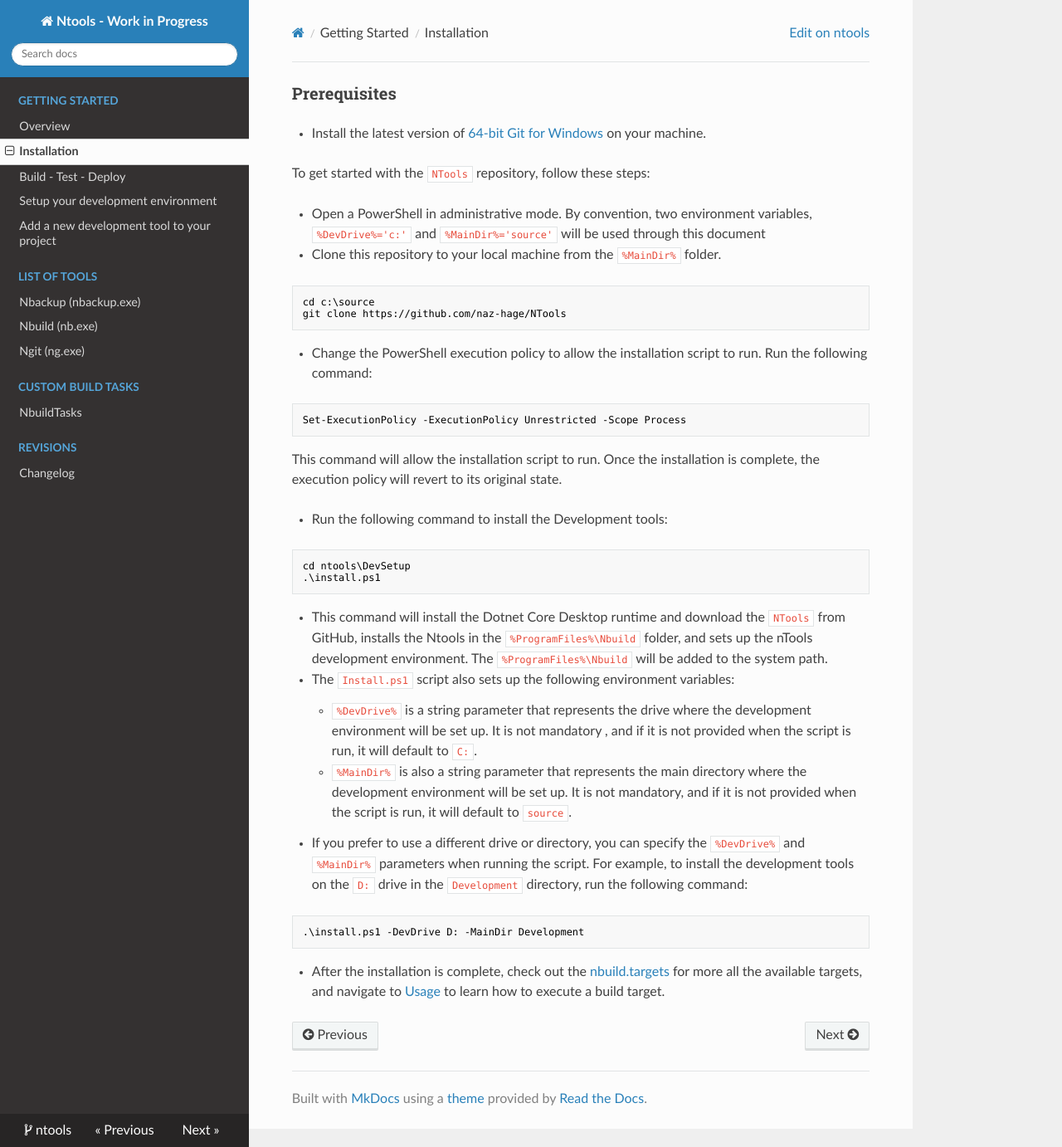
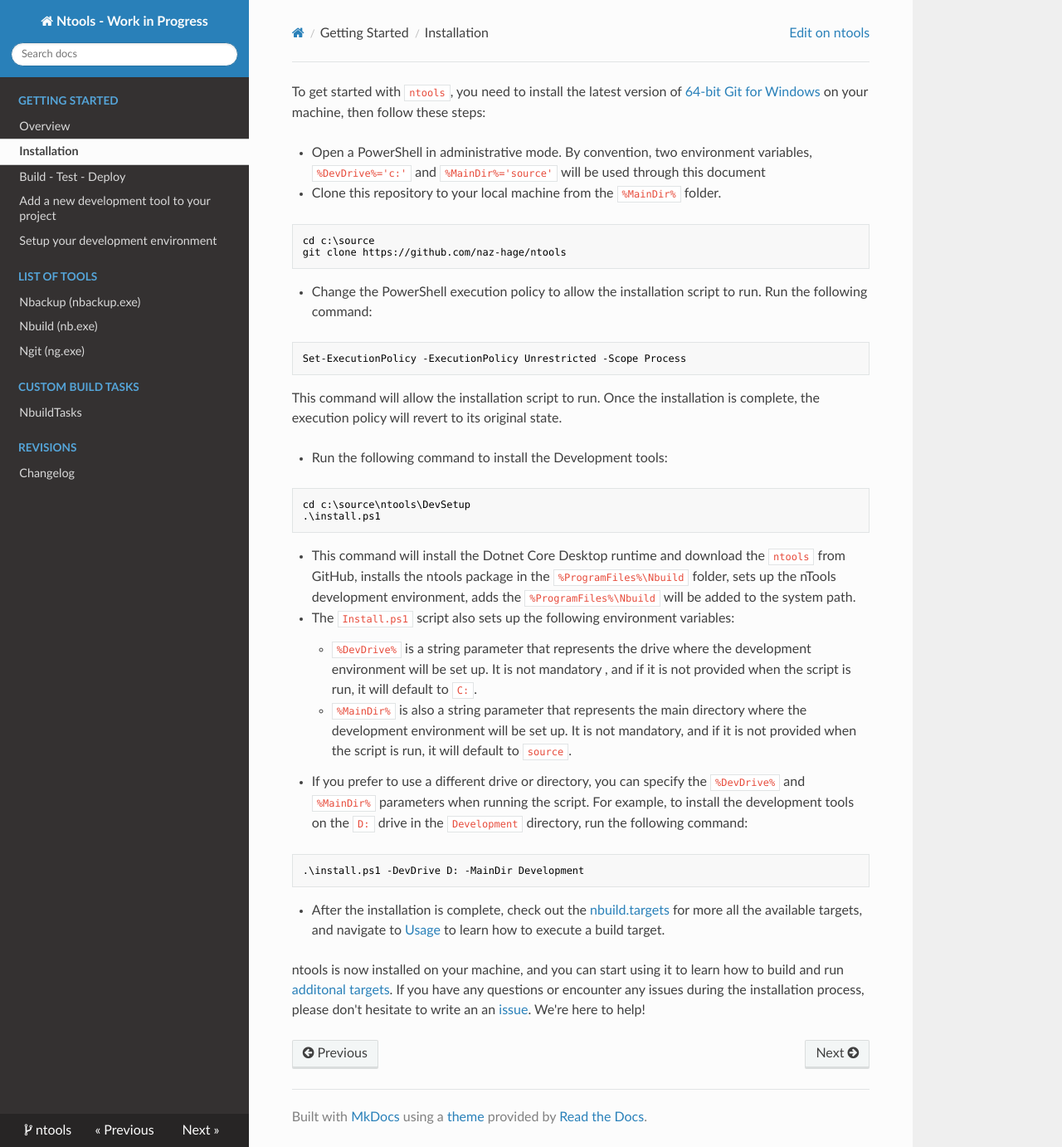
Before and after one commit to naz-hage/ntools, an MkDocs documentation site: the page built from docs/installation.md, in a window 1280 px wide and 1382 px high. Shown: the whole window at 83% size. Built offline with MkDocs 1.6.1, drawn with Linux system fonts in a browser that asks for light colours; nearby versions of some CDN libraries.

Commit message:
Update docs

````diff
--- a/docs/installation.md
+++ b/docs/installation.md
@@ -1,14 +1,11 @@
 
-### Prerequisites
-- Install the latest version of [64-bit Git for Windows](https://git-scm.com/download/win) on your machine.
-
-To get started with the `NTools` repository, follow these steps:
+To get started with `ntools`, you need to install the latest version of [64-bit Git for Windows](https://git-scm.com/download/win) on your machine, then follow these steps:
 
 - Open a PowerShell in administrative mode.  By convention, two environment variables, `%DevDrive%='c:'` and `%MainDir%='source'` will be used through this document
 - Clone this repository to your local machine from the `%MainDir%` folder.
 ```cmd
 cd c:\source
-git clone https://github.com/naz-hage/NTools
+git clone https://github.com/naz-hage/ntools
 ```
 - Change the PowerShell execution policy to allow the installation script to run. Run the following command:
 
@@ -22,10 +19,10 @@
 - Run the following command to install the Development tools:
 
 ```cmd
-cd ntools\DevSetup
+cd c:\source\ntools\DevSetup
 .\install.ps1
 ```
-- This command will install the Dotnet Core Desktop runtime and download the `NTools` from GitHub, installs the Ntools in the `%ProgramFiles%\Nbuild` folder, and sets up the nTools development environment.  The `%ProgramFiles%\Nbuild` will be added to the system path.
+- This command will install the Dotnet Core Desktop runtime and download the `ntools` from GitHub, installs the ntools package in the `%ProgramFiles%\Nbuild` folder, sets up the nTools development environment, adds the `%ProgramFiles%\Nbuild` will be added to the system path.
 - The `Install.ps1` script also sets up the following environment variables:
     - `%DevDrive%` is a string parameter that represents the drive where the development environment will be set up. It is not mandatory , and if it is not provided when the script is run, it will default to `C:`.
     - `%MainDir%` is also a string parameter that represents the main directory where the development environment will be set up. It is not mandatory, and if it is not provided when the script is run, it will default to `source`.
@@ -37,3 +34,5 @@
 ```
 
 - After the installation is complete, check out the [nbuild.targets](./ntools/nbuild-targets.md) for more all the available targets, and navigate to [Usage](usage.md) to learn how to execute a build target.
+
+ntools is now installed on your machine, and you can start using it to learn how to build and run [additonal targets](usage.md). If you have any questions or encounter any issues during the installation process, please don't hesitate to write an an [issue](https://github.com/naz-hage/NTools/issues). We're here to help!
--- a/mkdocs.yml
+++ b/mkdocs.yml
@@ -14,8 +14,8 @@
     - Overview: index.md
     - installation.md
     - Build - Test - Deploy: usage.md
+    - Add a new development tool to your project: addtool.md
     - Setup your development environment: setup.md
-    - Add a new development tool to your project: addtool.md
   - List of Tools:
       - Nbackup (nbackup.exe): ntools/nbackup.md
       - Nbuild (nb.exe): ntools/nbuild.md
````
Also changed, not shown: README.md (+1 -1 lines), docs/addcondition.md (added, +1 -0 lines), docs/addproperty.md (added, +1 -0 lines), docs/addtarget.md (added, +1 -0 lines), docs/addtask.md (added, +1 -0 lines), docs/index.md (+9 -4 lines), docs/ntools/nbuild.md (+4 -4 lines), docs/setup.md (+3 -3 lines), docs/usage.md (+5 -5 lines), 2 other files.
